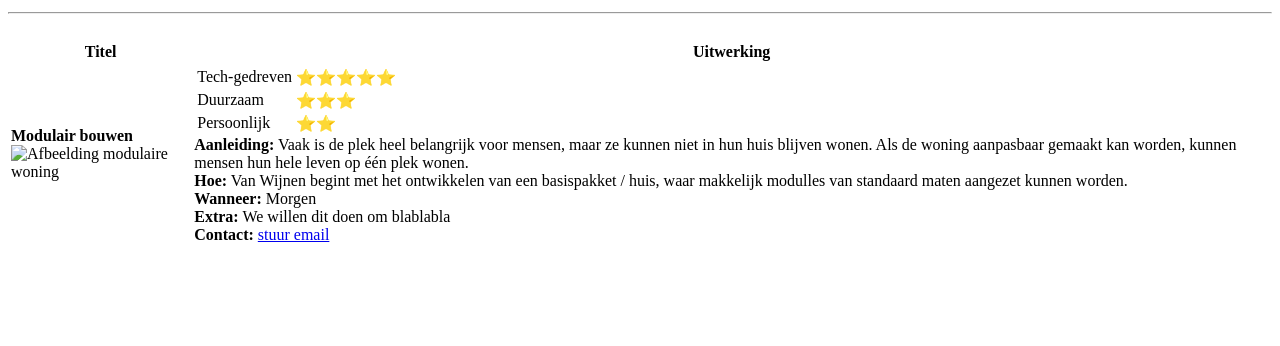
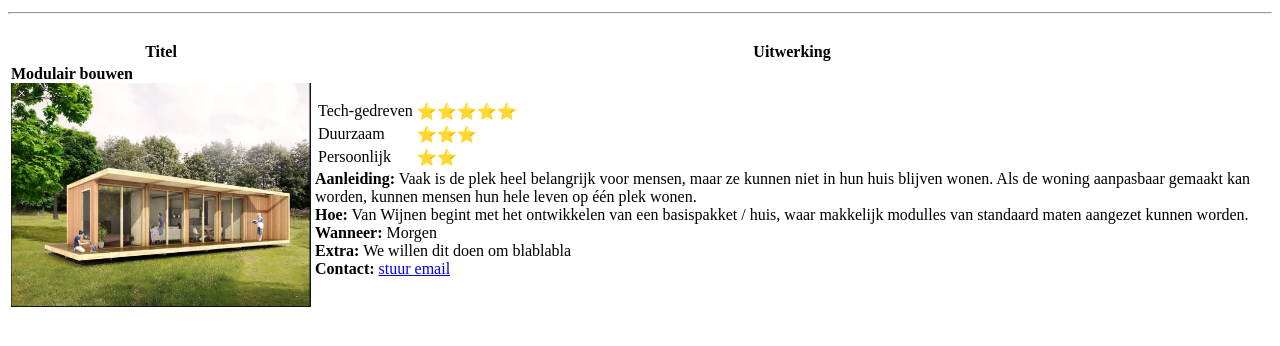
Before and after one commit to CeesBreukers/DriemTeam-ideeen, a plain HTML site: page index.html in a window 1280 px wide. Shown: the part 130-476 px from the top of the page. Drawn offline with Linux system fonts and the light colour scheme.

Commit message:
Add files via upload

```diff
--- a/index.html
+++ b/index.html
@@ -23,7 +23,7 @@
         <tr>
           <td><strong>Modulair bouwen</strong>
           <br>
-        <img src="images/modulair.PNG" alt="Afbeelding modulaire woning" width="300" ></td>
+        <img src="modulair.PNG" alt="Afbeelding modulaire woning" width="300" ></td>
         <td> <table>
           <tr>
             <td>Tech-gedreven</td>
```
